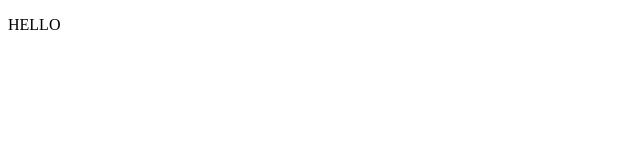
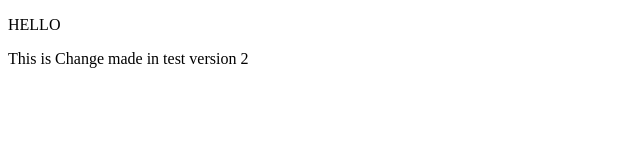
Before and after one commit to Monki12/P2-QuizApp, a plain HTML site: page index.html in a window 1280 px wide. Shown: the whole page, without its empty margins (0-640 px from the left). Drawn offline with Linux system fonts and the light colour scheme.

Commit message:
Second Version of htmlfile

```diff
--- a/index.html
+++ b/index.html
@@ -7,5 +7,6 @@
 </head>
 <body>
     <p>HELLO</p>
+    <p>This is Change made in test version 2</p>
 </body>
 </html>
```
